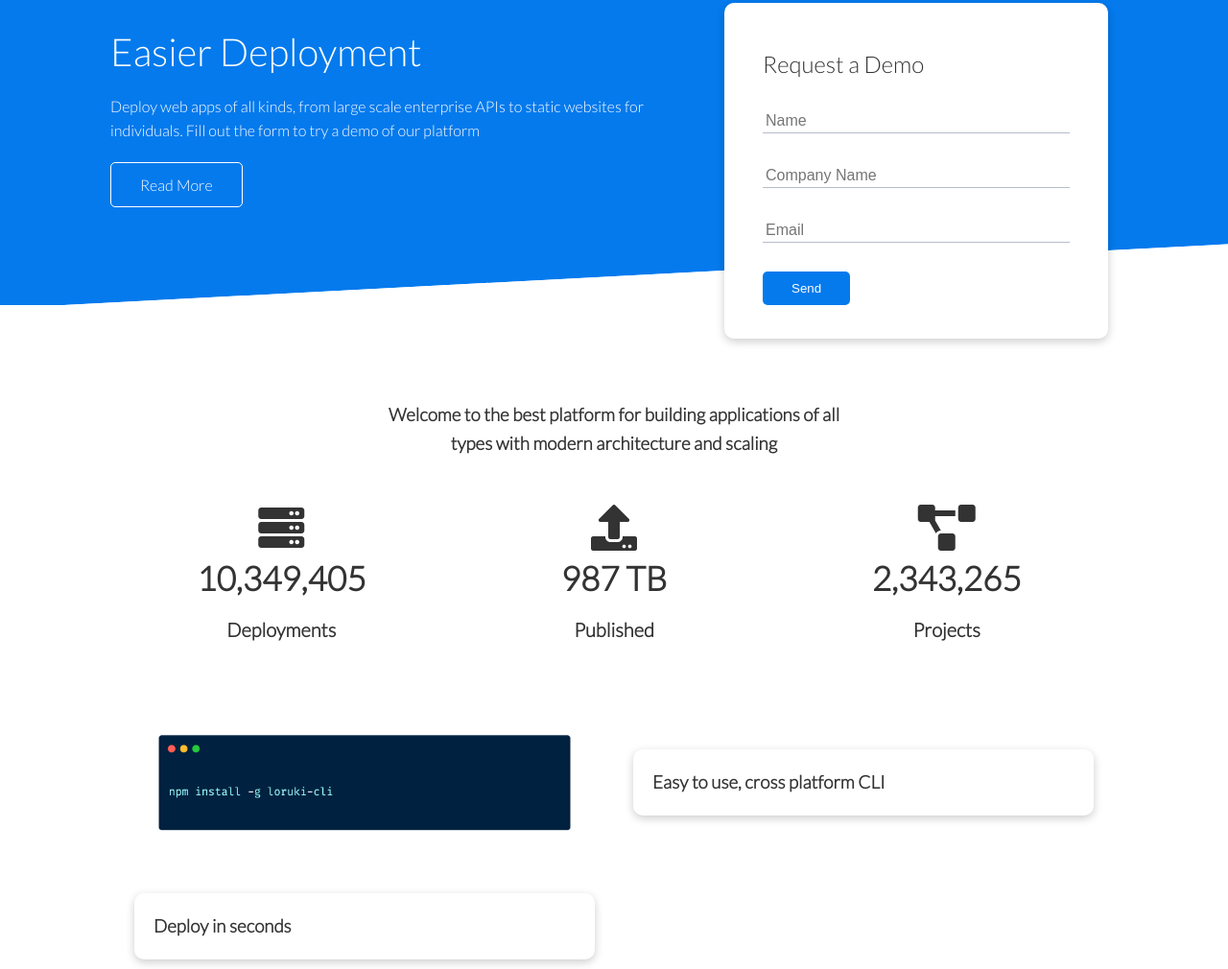
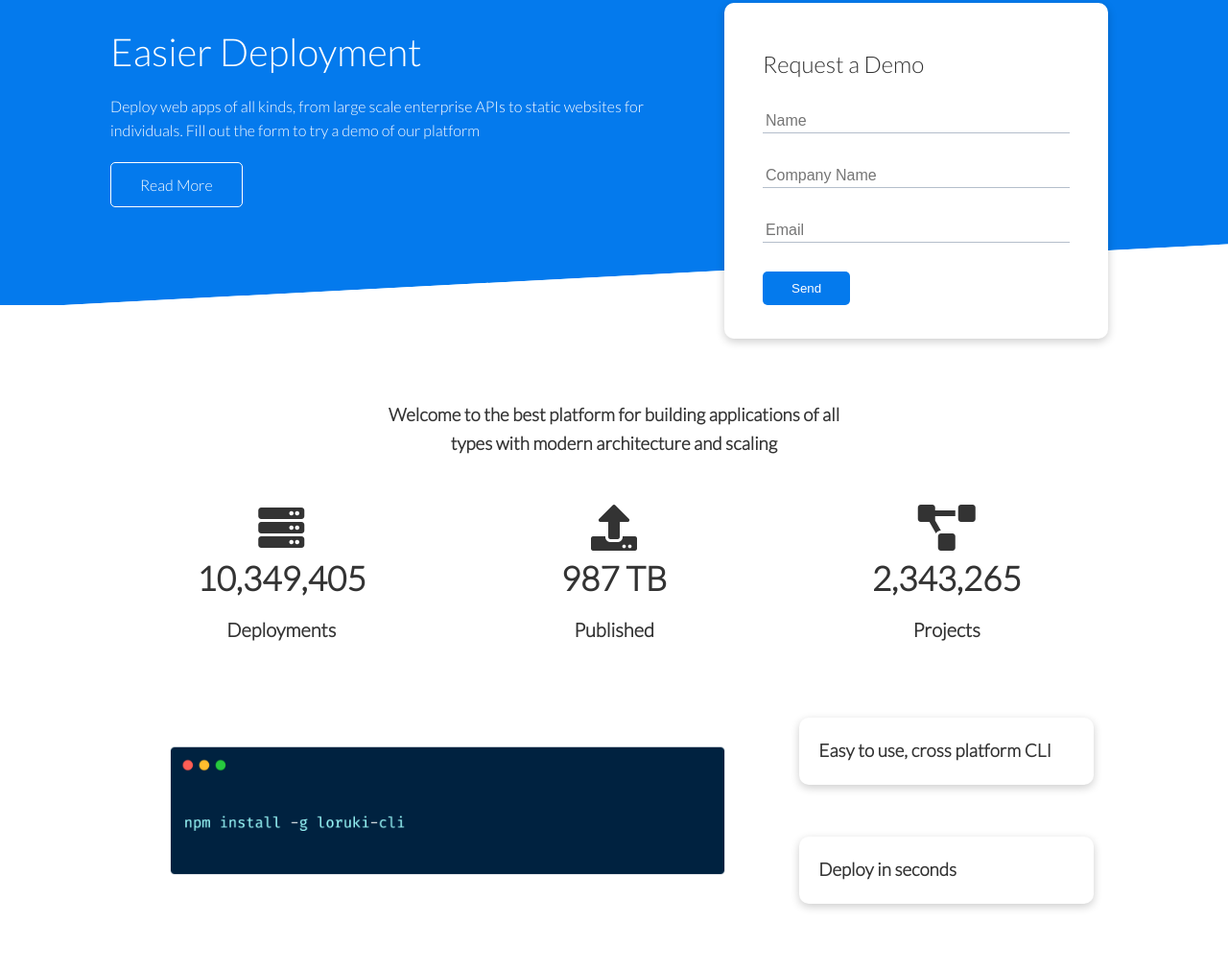
Before and after one commit to danielkim2711/loruki-website, a plain HTML site: page index.html in a window 1280 px wide. Shown: the part 152-1162 px from the top of the page at 96% size. After the commit the page ends 1111 px from the top, so only its background shows below. Drawn offline with Linux system fonts and the light colour scheme.

Commit message:
Style cli component

```diff
--- a/css/style.css
+++ b/css/style.css
@@ -156,3 +156,15 @@ img {
   font-size: 20px;
   font-weight: bold;
 }
+
+/* Cli */
+
+.cli .grid {
+  grid-template-columns: repeat(3, 1fr);
+  grid-template-rows: repeat(2, 1fr);
+}
+
+.cli .grid > *:first-child {
+  grid-column: 1 / span 2;
+  grid-row: 1 / span 2;
+}
```
